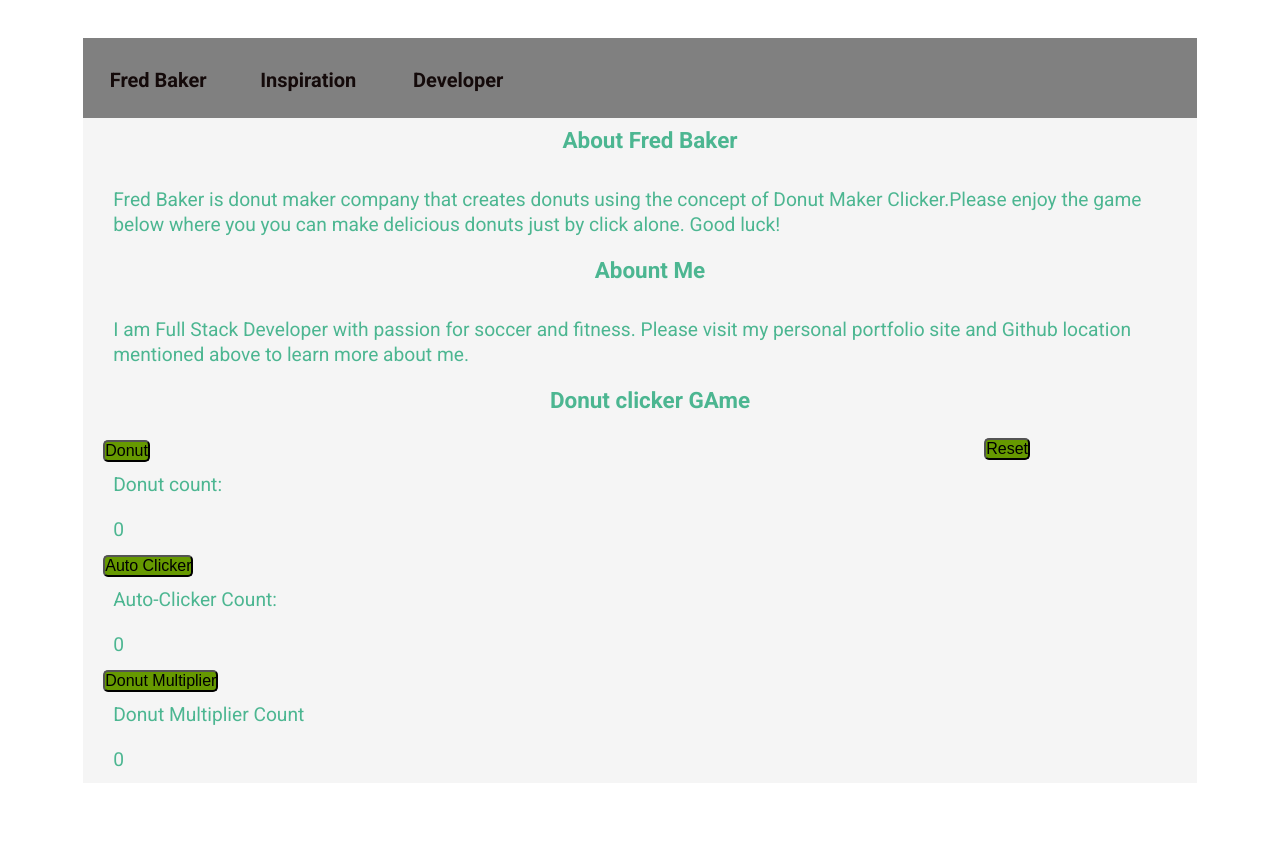
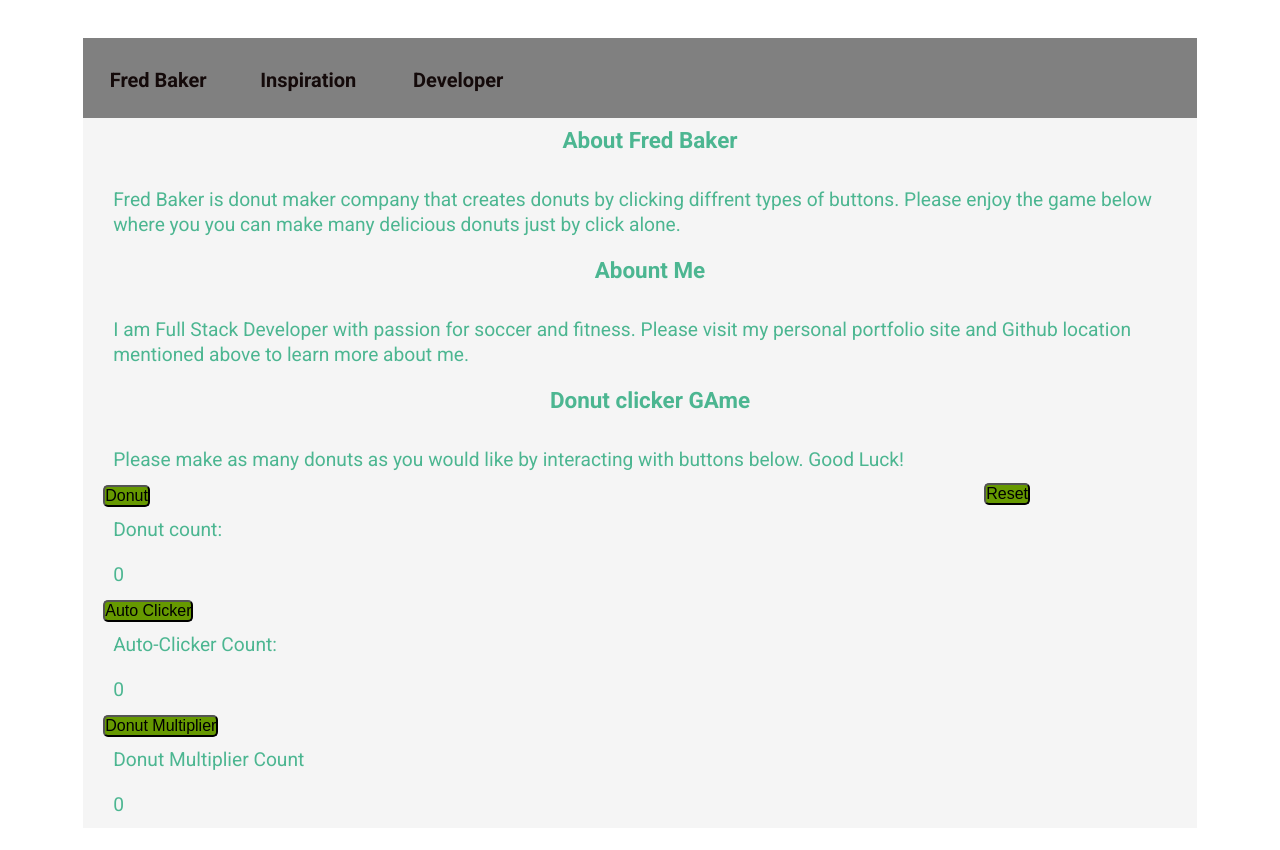
Before and after one commit to 2022-April-Java-PT-Classroom/donut-clicker-zibadcoder, a website built with Parcel: page index.html in a window 1280 px wide. Before the commit the page ends 821 px from the top, so only its background shows below. Built offline with nearby package versions, Linux system fonts and the light colour scheme.

```diff
--- a/index.css
+++ b/index.css
@@ -97,6 +97,5 @@
 }
 .reset-btn {
     position: absolute;
-    top: px;
     right: 250px;
 }
--- a/index.html
+++ b/index.html
@@ -16,7 +16,7 @@
     <div class="container">
       <div class="nav">
         <ul>
-          <li><a href="#">Fred Baker</a></li>
+          <li ><a href="#" class="show-modal">Fred Baker</a></li>
           <li><a href="https://orteil.dashnet.org/cookieclicker/">Inspiration</a></li>
           <li><a href="#"> Developer</a>
             <ul>
@@ -27,10 +27,12 @@
           </li>
         </ul>
       </div>
+
       <section id="about-baker">
         <h3>About Fred Baker</h3>
-        <p> Fred Baker is donut maker company that creates donuts using the concept of Donut Maker Clicker.Please enjoy the game below where you
-          you can make delicious donuts just by click alone. Good luck!
+        <p> Fred Baker is donut maker company that creates donuts by clicking diffrent types of buttons.
+          Please enjoy the game below where you
+          you can make many delicious donuts just by click alone.
         </p>
       </section>
       <section id="personal-bio">
@@ -42,6 +44,7 @@
       <section>
         <main >
           <h3>Donut clicker GAme</h3>
+          <p>Please make as many donuts as you would like by interacting with buttons below. Good Luck!</p>
           <button class="btn donut-maker">Donut</button>
           <button class="btn reset-btn">Reset</button>
           <p class="donut-count"> Donut count: </p>
```
Also changed, not shown: DonutMaker.test.js (+11 -11 lines), index.js (+3 -19 lines).
